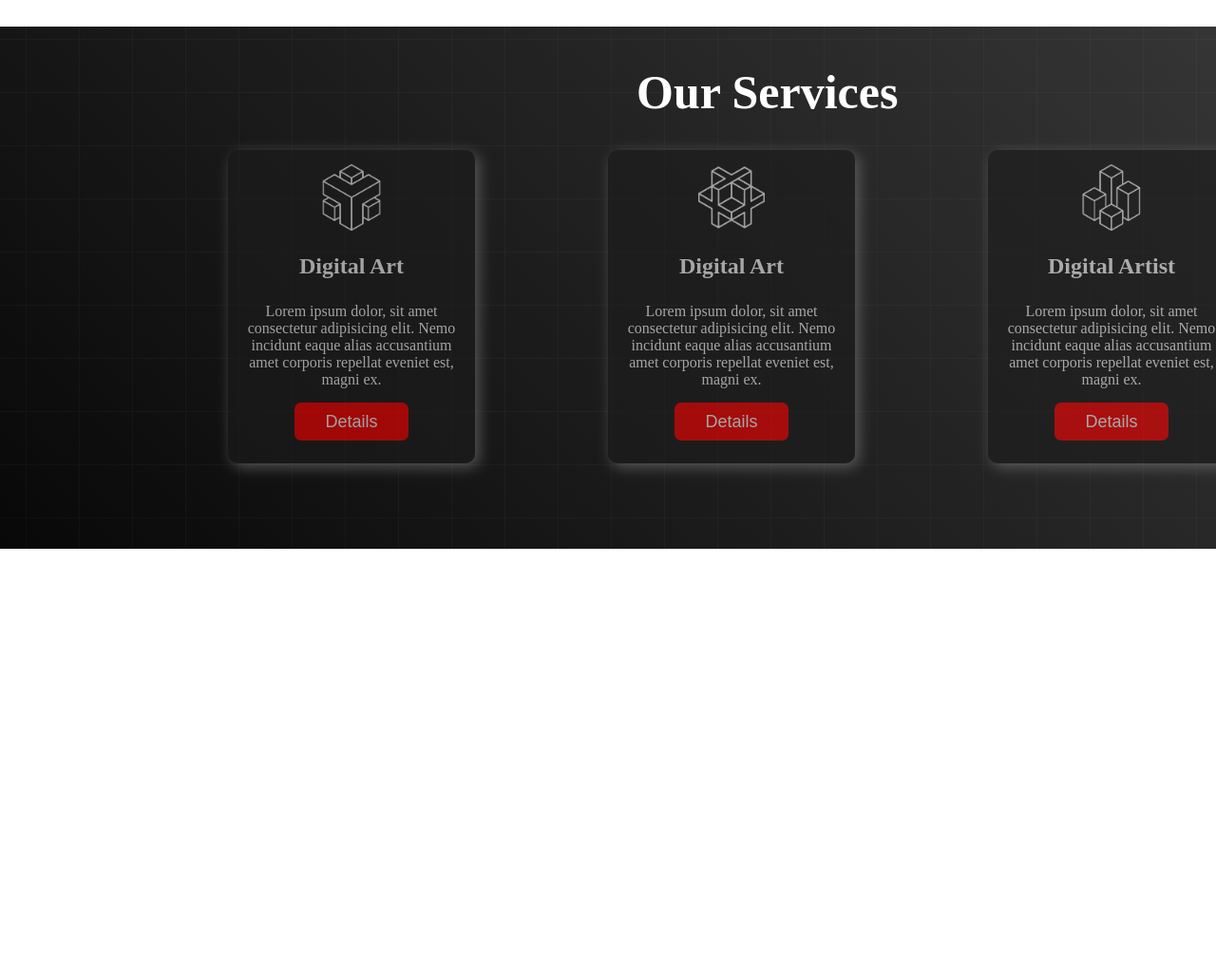
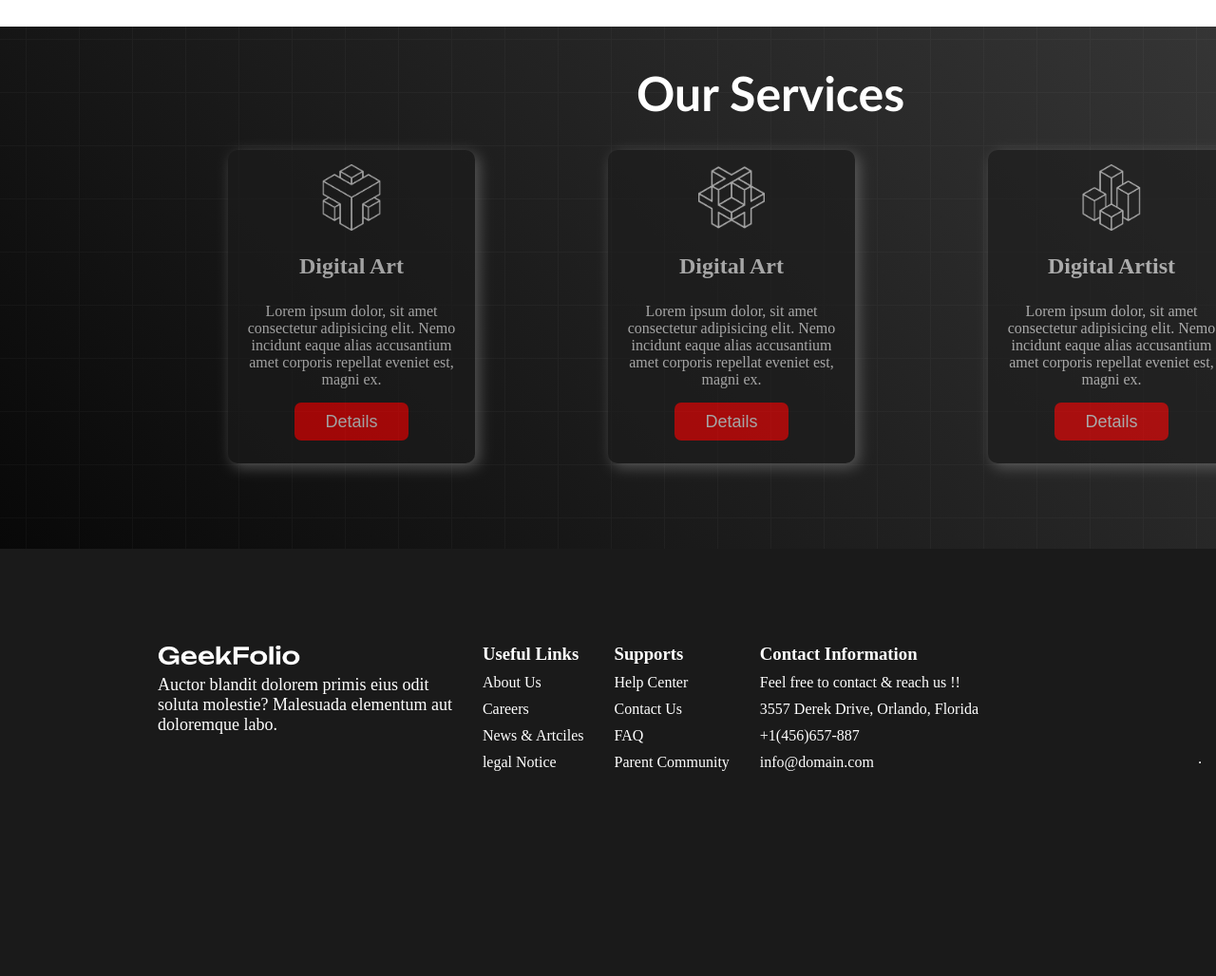
Before and after one commit to codermahbub20/project-test-repo, a plain HTML site: page index.html in a window 1280 px wide. Shown: the part 1246-2274 px from the top of the page at 95% size. Before the commit the page ends 1824 px from the top, so only its background shows below. Drawn offline with Linux system fonts and the light colour scheme.

Commit message:
Final Project Done

```diff
--- a/index.html
+++ b/index.html
@@ -88,9 +88,42 @@
             </div>
         </div>
     </section>
+    <!-- Jamelar service section er code end -->
 
+    <!-- footer section code start here  -->
     <footer>
+        <div class="fotter-bg">
 
+            <div class="first-sec">
+                <img class="footer-photo" src="./Photos/logo-light.png" alt="">
+                <p class="fotter-title">
+                    Auctor blandit dolorem primis eius odit <br>soluta molestie? Malesuada elementum aut <br> doloremque labo.
+                </p>
+            </div>
+            <div class="second-sec">
+                <h3>Useful Links</h3>
+                <li>About Us</li>
+                <li>Careers</li>
+                <li>News & Artciles</li>
+                <li>legal Notice</li>
+            </div>
+            <div class="third-sec">
+                <h3>Supports</h3>
+                <li>Help Center</li>
+                <li>Contact Us</li>
+                <li>FAQ</li>
+                <li>Parent Community</li>
+            </div>
+            <div class="fourth-sec">
+                <h3>Contact Information</h3>
+                <li>Feel free to contact & reach us !!</li>
+                <li>3557 Derek Drive, Orlando, Florida</li>
+                <li>+1(456)657-887</li>
+                <li>info@domain.com</li>
+            </div>
+            <hr>
+            <!-- <p class="service-title">Copyright © 2022 Agence. All rights reserved.</p> -->
+        </div>
     </footer>
 </body>
 </html>
--- a/style.css
+++ b/style.css
@@ -48,12 +48,13 @@
     font-size: 50px;
     font-weight: bold;
     color: white;
+    font-family: 'Gill Sans', 'Gill Sans MT', Calibri, 'Trebuchet MS', sans-serif;
 }
 .banner-paragraph{
     color: white;
     font-size: 18px;
     /* font-weight: bold; */
-    margin-top: 10px;
+    margin-top: 20px;
     margin-bottom: 10px;
 }
 .btn{
@@ -86,6 +87,7 @@
     display: block;
     margin-top: 10px;
     font-size: 55px;
+    font-family: 'Courier New', Courier, monospace;
 }
 .about-content-head{
    margin-top: -10px;
@@ -178,6 +180,7 @@
     display: flex;
     font-size: 50px;
     color: white;
+    font-family: 'Gill Sans', 'Gill Sans MT', Calibri, 'Trebuchet MS', sans-serif;
     /* position: relative; */
 }
 .box-title{
@@ -192,3 +195,43 @@
     border-radius: 7px;
     font-size: 18px;
 }
+
+.fotter-bg{
+    height: 450px;
+    background-color: #1a1a1a;
+    display: flex;
+    justify-content: space-around;
+    align-items: center;
+}
+.footer-photo{
+    width: 150px;
+}
+.fotter-title{
+    color: white;
+    font-size: 18px;
+}
+.fotter-bg h3{
+    color: white;
+}
+.fotter-bg li{
+    list-style: none;
+    margin-top: 10px;
+    color: white;
+}
+.first-sec{
+    margin-left: 150px;
+    height: 250px;
+}
+.second-sec{
+    height: 250px;
+}
+.third-sec{
+    height: 250px;
+}
+.fourth-sec{
+    margin-right: 200px;
+    height: 250px;
+}
+hr{
+    background-color: white;
+}
```
